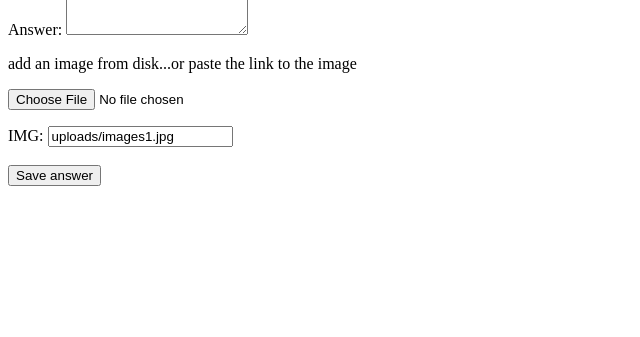
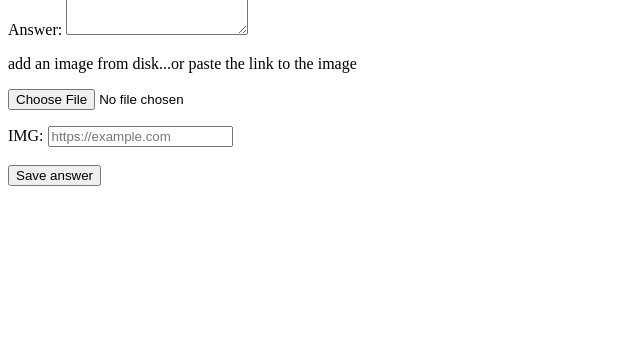
Before and after one commit to Pietrus914/Ask-mate-sprint-1, a Flask app: page /question/1/new_answer in a window 1280 px wide. Shown: the part 179-516 px from the top of the page, without its empty margins (0-640 px from the left). Run offline with Flask 2, Linux system fonts and the light colour scheme; some libraries are stand-ins or nearby versions.

Commit message:
del value in line 20 templates answer.html

```diff
--- a/templates/answer.html
+++ b/templates/answer.html
@@ -17,7 +17,7 @@
             <p>add an image from disk...or paste the link to the image</p>
             <p><input type="file" name="file" accept=".jpg,.png"></p>
             <label for="image">IMG:</label>
-            <input type="url" name="image" id="image" placeholder="https://example.com" pattern="https://.*" value="{{ question["image"] }}">
+            <input type="url" name="image" id="image" placeholder="https://example.com" pattern="https://.*" }}">
             <br>
             <br>
             <input type="submit" value="Save answer">
```
